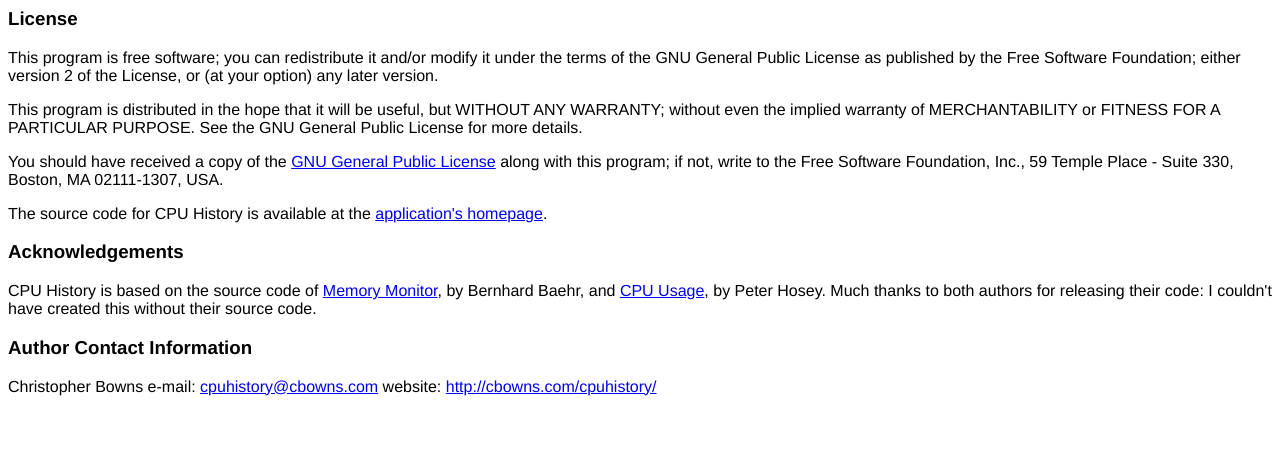
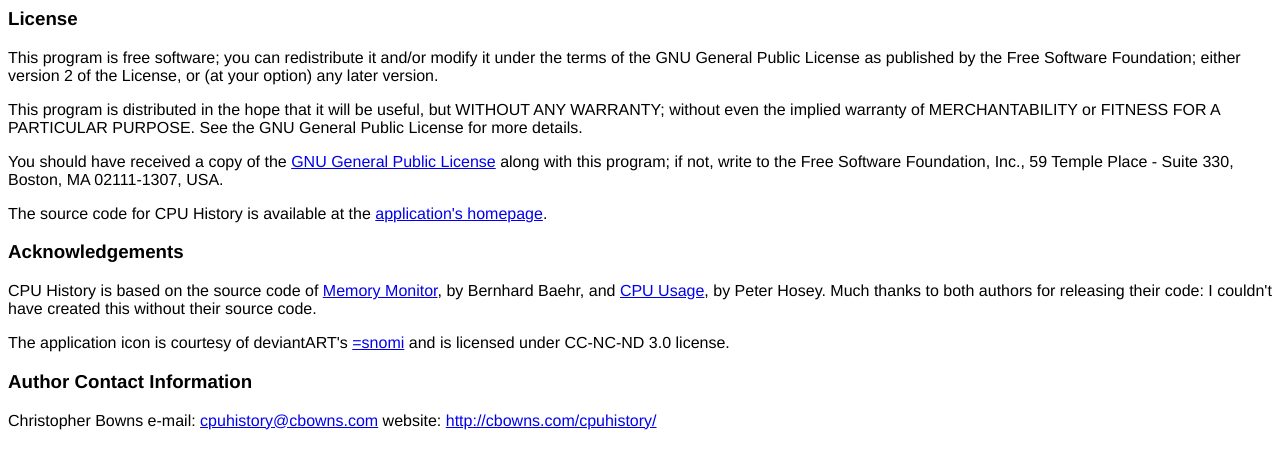
Before and after one commit to cbowns/cpu-history, a plain HTML site: page English.lproj/Credits.html in a window 1280 px wide. Drawn offline with Linux system fonts and the light colour scheme.

Commit message:
updating info

```diff
--- a/English.lproj/Credits.html
+++ b/English.lproj/Credits.html
@@ -33,6 +33,7 @@ The source code for CPU History is available at the
 
 <p>CPU History is based on the source code of <a href="http://www.bernhard-baehr.de/">Memory Monitor</a>, by Bernhard Baehr, and <a href="http://boredzo.org/cpuusage/">CPU Usage</a>, by Peter Hosey. Much thanks to both authors for releasing their code: I couldn't have created this without their source code.</p>
 
+<p>The application icon is courtesy of deviantART's <a href="http://snomi.deviantart.com/art/apple-cpu-icon-2-74336909">=snomi</a> and is licensed under CC-NC-ND 3.0 license.</p>
 
 <h3>Author Contact Information</h3>
 
```
Also changed, not shown: 3 other files.
